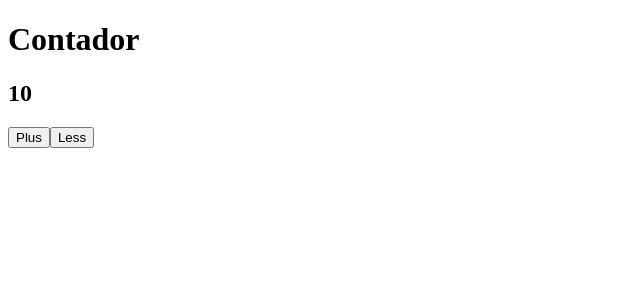
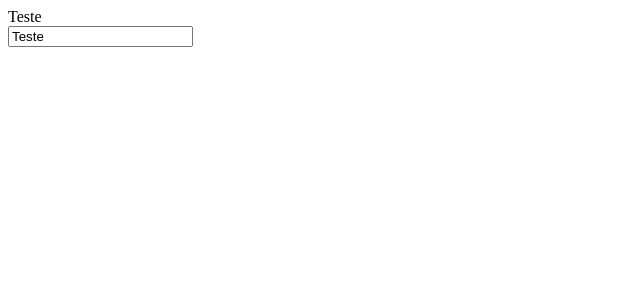
Before and after one commit to joseluizmonteirojr/exercicios-react, a React app: page / in a window 1280 px wide. Shown: the top 300 px of the page, without its empty margins (0-640 px from the left). Built offline with nearby package versions, Linux system fonts and the light colour scheme; the HTML template or start-up script is replaced by a standard one.

Commit message:
Seção 3 - Aula 30 - Componentes controlados/não controlados

```diff
--- a/src/class-component.jsx
+++ /dev/null
@@ -1,21 +0,0 @@
-import React, { Component } from 'react';
-
-export default class ClassComponent extends Component {
-    constructor(props) {
-        super(props);
-        this.state = { value: props.initialValue };
-    }
-
-    sum(delta) {
-        this.setState({ value: this.state.value + delta });
-    }
-
-    render() {
-        return ([
-            <h1 key="1">{this.props.label}</h1>,
-            <h2 key="2">{this.state.value}</h2>,
-            <button key="3" onClick={() => this.sum(1)}>Plus</button>,
-            <button key="4" onClick={() => this.sum(-1)}>Less</button>
-        ]);
-    }
-}
--- /dev/null
+++ b/src/field.js
@@ -0,0 +1,21 @@
+import React, { Component } from 'react';
+
+export default class Field extends Component {
+    constructor(props) {
+        super(props);
+        this.state = { value: props.initialValue };
+        this.handleChange = this.handleChange.bind(this);
+    }
+
+    handleChange(event) {
+        this.setState({ value: event.target.value });
+    }
+
+    render() {
+        return ([
+            <label key="1">{this.state.value}</label>,
+            <br key="2" />,
+            <input key="3" onChange={this.handleChange} value={this.state.value} />
+        ])
+    }
+}
--- a/src/index.jsx
+++ b/src/index.jsx
@@ -1,9 +1,9 @@
 import React from 'react';
 import ReactDOM from 'react-dom';
-import ClassComponent from './class-component';
+import Field from './field';
 
 
 ReactDOM.render(
-    <ClassComponent label="Contador" initialValue={10} />
+    <Field initialValue="Teste" />
     , document.getElementById('app')
 )
```
